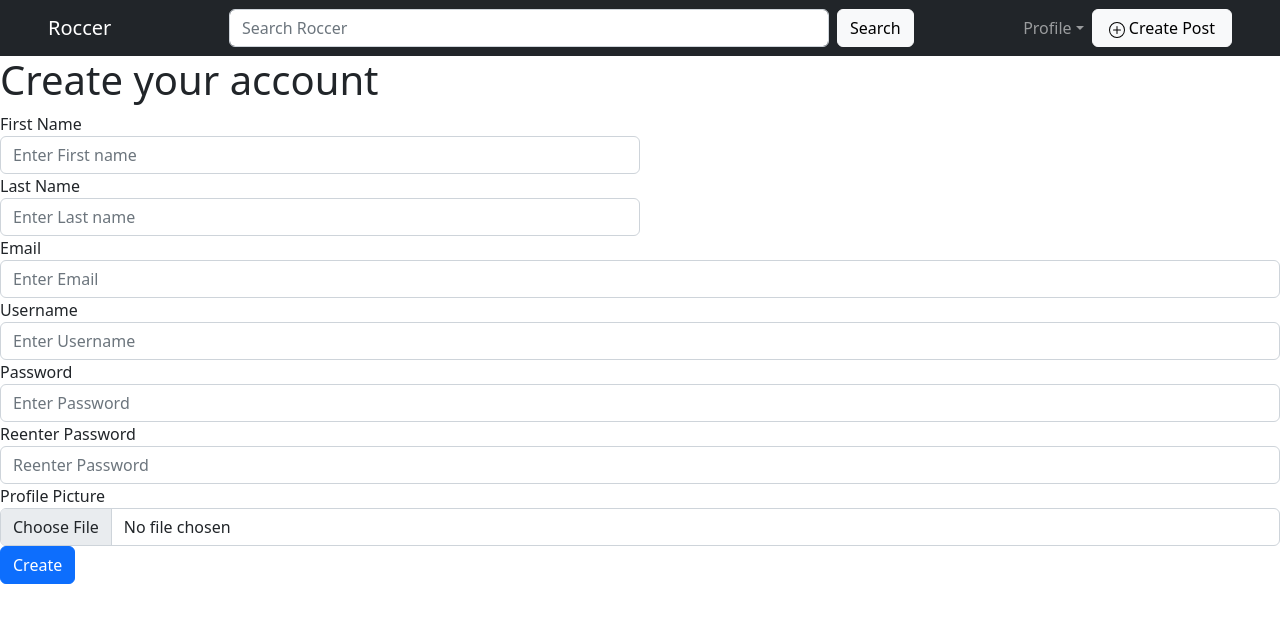
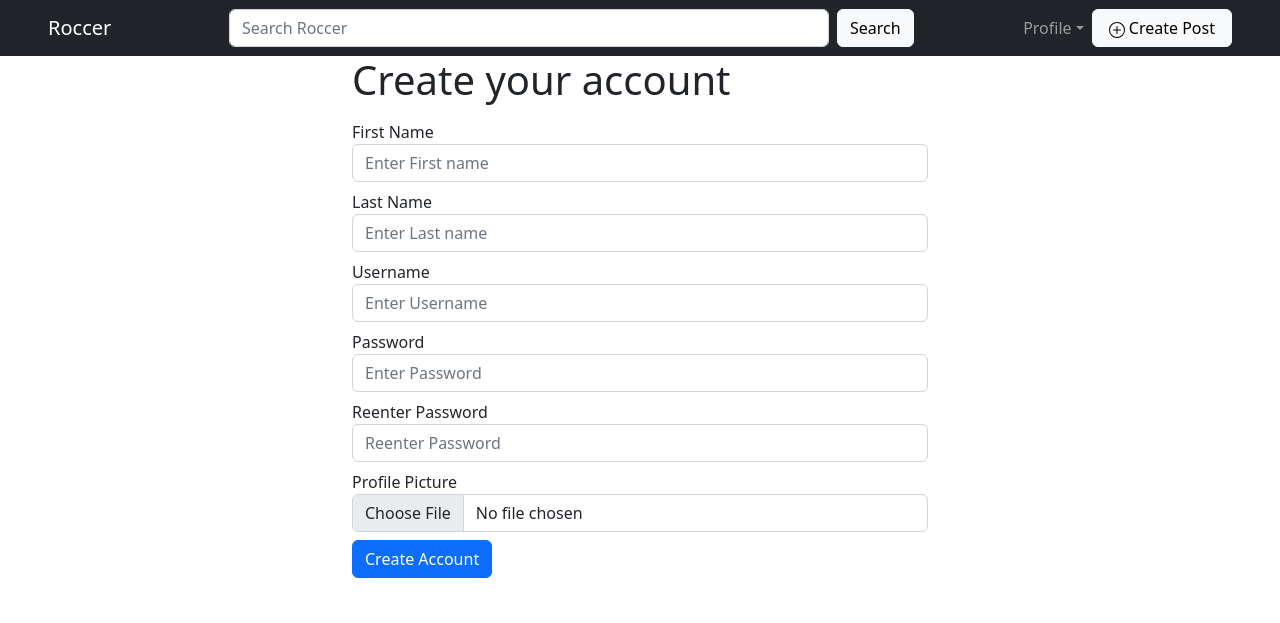
Before and after one commit to Fenshway/roccer, a Flask app: page /register_form in a window 1280 px wide. Shown: the top 623 px of the page. Run offline with Flask 3, Linux system fonts and the light colour scheme.

Commit message:
cleaned up forms

```diff
--- a/app.py
+++ b/app.py
@@ -101,6 +101,9 @@ def post():
 
 @app.get('/create_post')
 def get_create_post():
+    if 'user' not in session:
+        return redirect('/login_page')
+
     return render_template('create_post.html')
 
 @app.post('/create_post')
@@ -155,7 +158,6 @@ def register_form():
 def register():
     first_name = request.form.get('firstname')
     last_name = request.form.get('lastname')
-    email = request.form.get('email')
     username = request.form.get('username')
     password = request.form.get('password')
     password2 = request.form.get('password2')
@@ -223,6 +225,9 @@ def login():
 
 @app.post('/logout')
 def logout():
+    if 'user' not in session:
+        return redirect('/')
+
     session.pop('user')
     return redirect('/')
 
--- a/templates/register.html
+++ b/templates/register.html
@@ -12,40 +12,38 @@
 </div>
 {% endfor %}
 
+<div class="container" style="max-width: 600px;">
   <h1>Create your account</h1>
-
+  <!--TODO: REDESIGN-->
   <form action="/register" method="post" enctype="multipart/form-data">
-  <div class="form-row">
-    <div class="form-group col-md-6">
+    <div class="form-group pt-2">
       <label for="firstname">First Name</label>
       <input type="text" class="form-control" name="firstname" id="firstname" placeholder="Enter First name">
     </div>
-    <div class="form-group col-md-6">
+    <div class="form-group pt-2">
       <label for="lastname">Last Name</label>
       <input type="text" class="form-control" name="lastname" id="lastname" placeholder="Enter Last name">
     </div>
-  </div>
-  <div class="form-group">
-    <label for="email">Email</label>
-    <input type="email" class="form-control" name="email" id="email" placeholder="Enter Email">
-  </div>
-  <div class="form-group">
+    <div class="form-group pt-2">
       <label for="username">Username</label>
       <input type="username" class="form-control" name="username" id="username" placeholder="Enter Username">
     </div>
-  <div class="form-group">
+    <div class="form-group pt-2">
       <label for="password">Password</label>
       <input type="password" class="form-control" name="password" id="password" placeholder="Enter Password">
     </div>
-  <div class="form-group">
+    <div class="form-group pt-2">
       <label for="password2">Reenter Password</label>
       <input type="password" class="form-control" name="password2" id="password2" placeholder="Reenter Password">
     </div>
 
-  <div class="form-group">
+    <div class="form-group pt-2">
       <label for="profile">Profile Picture</label>
       <input type="file" name="profile" class="form-control">
     </div>
-  <button type="submit" class="btn btn-primary">Create</button>
+    <div class="pt-2">
+      <button type="submit" class="btn btn-primary">Create Account</button>
+    </div>
   </form>
+</div>
 {% endblock %}
```
Also changed, not shown: templates/login.html (+14 -7 lines). Lines whose indentation alone changed are shown as unchanged.
